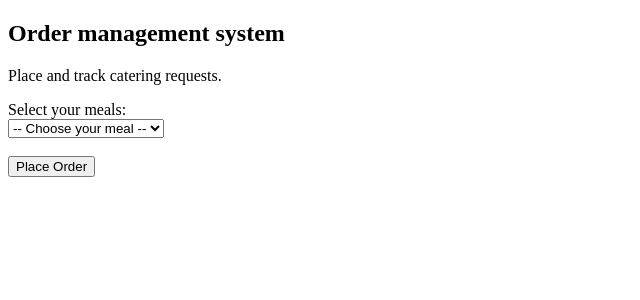
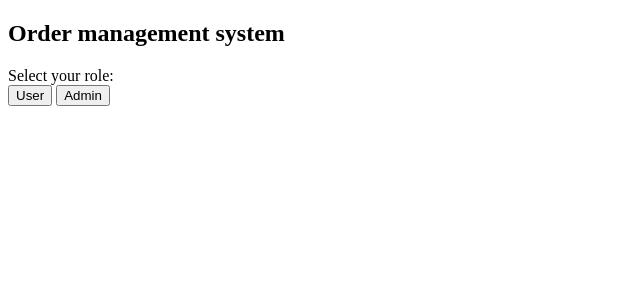
Before and after one commit to rashmimalikarjun/Order-management-system, a Flask app: page / in a window 1280 px wide. Shown: the top 300 px of the page, without its empty margins (0-640 px from the left). Run offline with Flask 3, Linux system fonts and the light colour scheme.

Commit message:
Update index.html

```diff
--- a/templates/index.html
+++ b/templates/index.html
@@ -1,26 +1,16 @@
 <!DOCTYPE html>
 <html>
     <head>
-        <title>Select your meals</title>
+        <title>Who ARE you???</title>
     </head>
 
 <body>
     <h2>Order management system</h2>
 
-<p>Place and track catering requests.</p>
-<label for="menu">Select your meals:</label>
+<label for="menu">Select your role:</label>
 <form method="POST">
-    <select name="menu" id="menu" required>
-        <option value="">-- Choose your meal --</option>
-        <option value="Veg Meal">Veg Meal</option>
-        <option value="Non-Veg Meal">Non-Veg Meal</option>
-        <option value="Paneer Rice">Paneer Rice</option>
-        <option value="Chicken Biryani">Chicken Biryani</option>
-        <option value="Mini Meals">Mini Meals</option>
-    </select>
-
-<br></br>
-<button type="submit">Place Order</button>
+    <button type="submit" name="role" value="user">User</button>
+    <button type="submit" name="role" value="admin">Admin</button>
 </form>
 </body>
 </html>
```
